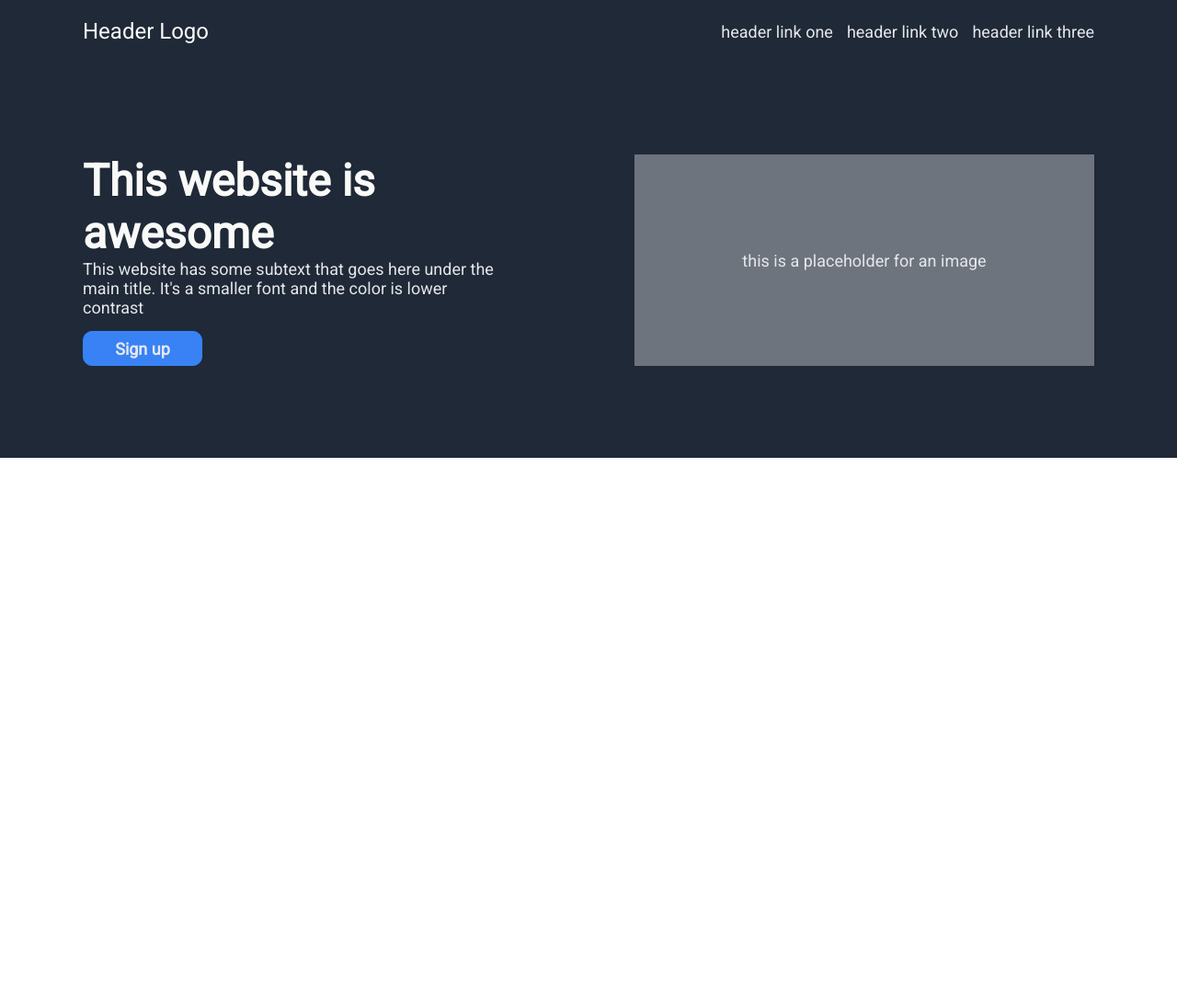
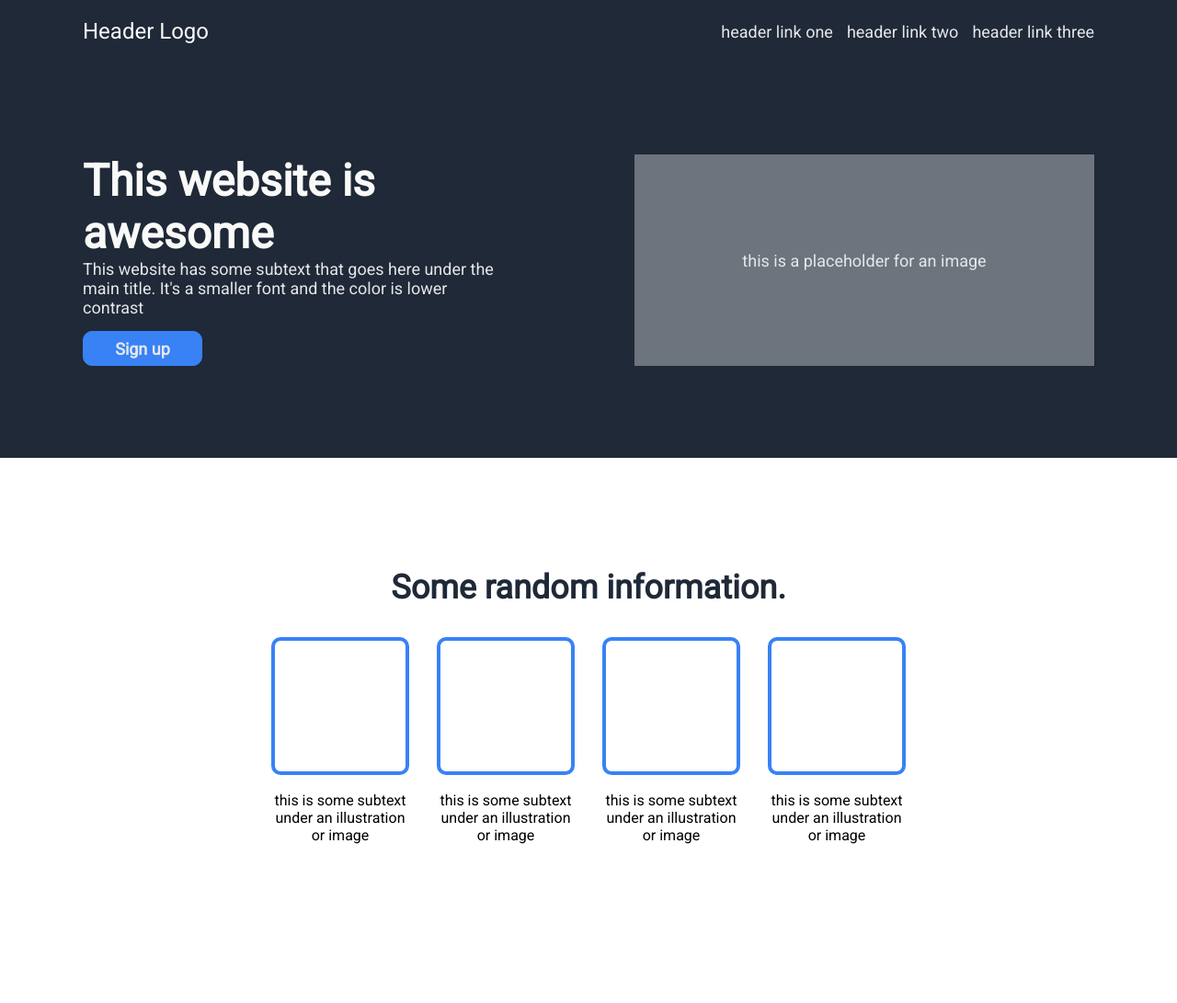
Before and after one commit to mrt39/landing-page, a plain HTML site: page index.html in a window 1280 px wide. Shown: the whole page at 92% size. Before the commit the page ends 800 px from the top, so only its background shows below. Drawn offline with Linux system fonts and the light colour scheme.

Commit message:
Add white space-1 and style

```diff
--- a/index.html
+++ b/index.html
@@ -41,5 +41,32 @@
     </div>
 
 
+<div class = "white-space-1">
+    <div class="random-info-text-container">
+        <div class = "some-random-information-text">
+            Some random information.
+        </div>
+    </div>
+
+    <div class='random-info-container'>
+        <div class = "blue-boxes">
+            <div class = "box"></div>
+            <div class = "box"></div>
+            <div class = "box"></div>
+            <div class = "box"></div>
+        </div>
+    </div>
+
+    <div class='random-info-container'>
+        <div class = "text-under-boxes">
+            <div class = "text-under-box">this is some subtext under an illustration or image</div>
+            <div class = "text-under-box">this is some subtext under an illustration or image</div>
+            <div class = "text-under-box">this is some subtext under an illustration or image</div>
+            <div class = "text-under-box">this is some subtext under an illustration or image</div>
+        </div>
+    </div>
+</div>
+
+
 </body>
 </html>
--- a/styles.css
+++ b/styles.css
@@ -107,3 +107,55 @@
       color: #e5e7eb;
 
     }
+
+    .random-info-container {
+      display: flex;
+      justify-content: center;
+      border: red;
+
+    }
+    .blue-boxes {
+      /*border: 1px solid #fff;   For debugging */
+      display: flex;
+      gap: 30px;
+      margin-top: 15px;
+      padding: 18px;
+    }
+
+    .box {
+      border: 4px solid #3882F6;
+      border-radius: 10px; /* round corners */
+      width: 150px;
+      height: 150px;
+    }
+
+    .text-under-boxes {
+     /* border: 1px solid #fff;  /* For debugging */
+      display: flex;
+      align-items: flex-start;
+      gap: 30px;
+    }
+
+    .text-under-box {
+      border-radius: 10px; /* round corners */
+      width: 150px;
+      height: 150px;
+      text-align: center;
+    }
+
+    .some-random-information-text {
+      font-weight: 800;
+      font-size: 36px;
+      color:#1F2937;
+    }
+
+
+    .random-info-text-container {
+      display: flex;
+      justify-content: center;
+      margin-top: 40px;
+    }
+
+    .white-space-1 {
+      padding: 80px
+    }
```
